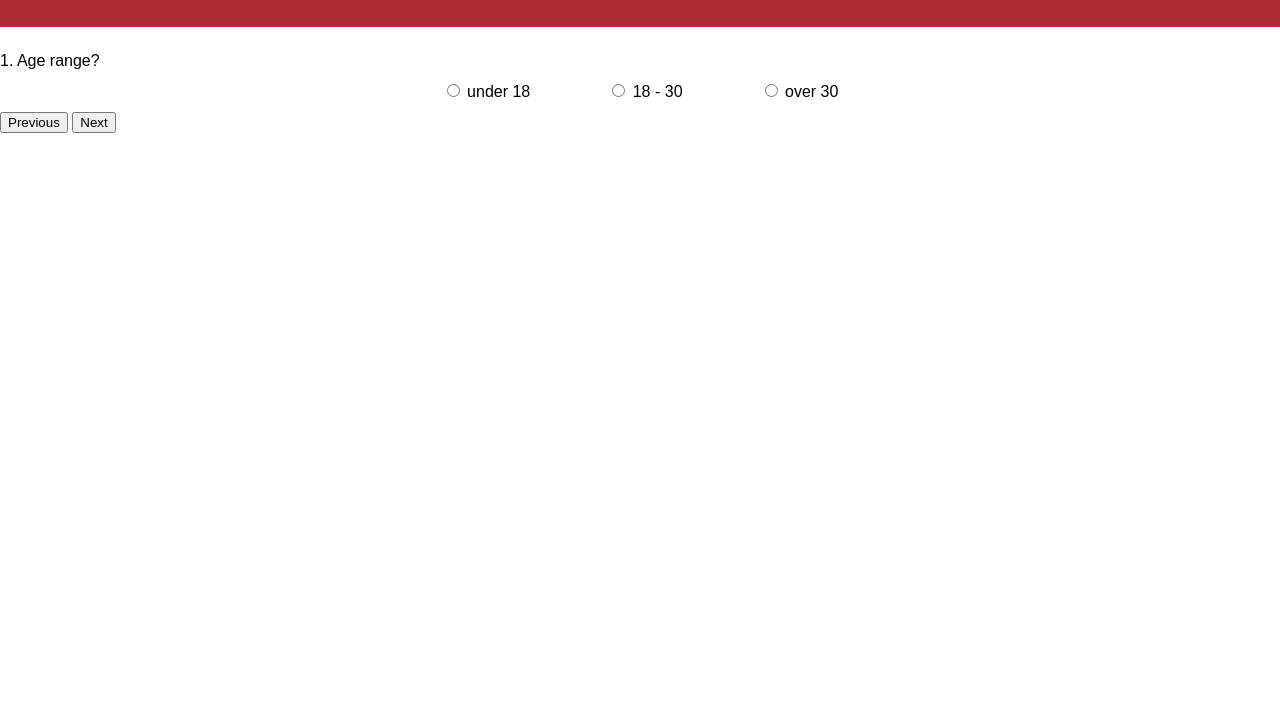
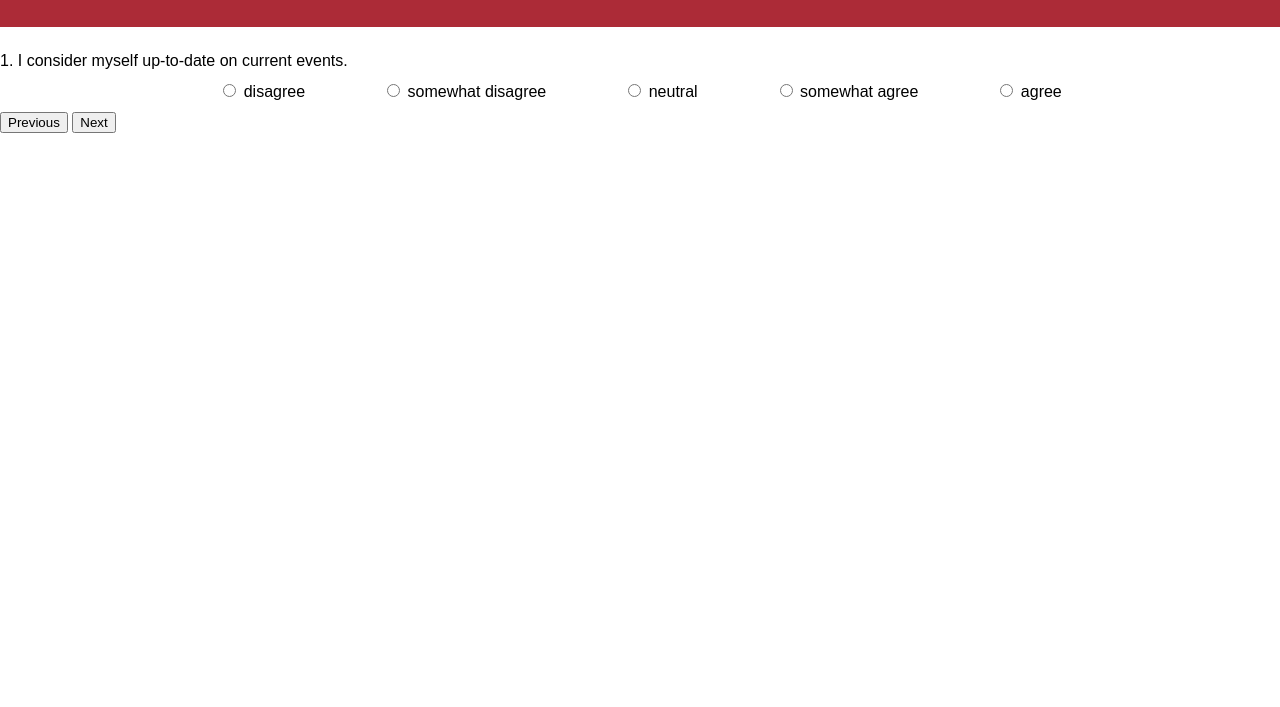
Before and after one commit to Tdonnelly20/Hack-WPI2022, a plain HTML site: page index2.html in a window 1280 px wide. Shown: the part 93-800 px from the top of the page. Drawn offline with Linux system fonts and the light colour scheme.

Commit message:
5 option fix

```diff
--- a/index2.html
+++ b/index2.html
@@ -24,6 +24,14 @@
             <input type="radio" name="option" value="3" />
             <span class="option3"></span>
         </label></td>
+        <td><label class="option">
+            <input type="radio" name="option" value="4" />
+            <span class="option4"></span>
+        </label></td>
+        <td><label class="option">
+            <input type="radio" name="option" value="5" />
+            <span class="option5"></span>
+        </label></td>
         </tr>
         </table>
         <!-- Buttons -->
--- a/script.js
+++ b/script.js
@@ -1,70 +1,94 @@
 const questions = [
     {
-    "question": "Age range?",
-    "answer1": "under 18",
+    "question": "I consider myself up-to-date on current events.",
+    "answer1": "disagree",
     "answer1Total": "1",
-    "answer2": "18 - 30",
+    "answer2": "somewhat disagree",
     "answer2Total": "2",
-    "answer3": "over 30",
-    "answer3Total": "3"
+    "answer3": "neutral",
+    "answer3Total": "3",
+    "answer4": "somewhat agree",
+    "answer4Total": "2",
+    "answer5": "agree",
+    "answer5Total": "2",
     },
     {
-    "question": "I am very imaginative.",
-    "answer1": "Agree",
+        "question": "I consider myself up-to-date on current events.",
+        "answer1": "disagree",
         "answer1Total": "1",
-    "answer2": "Neutral",
+        "answer2": "somewhat disagree",
         "answer2Total": "2",
-    "answer3": "Disagree",
-    "answer3Total": "3"
+        "answer3": "neutral",
+        "answer3Total": "3",
+        "answer4": "somewhat agree",
+        "answer4Total": "2",
+        "answer5": "agree",
+        "answer5Total": "2",
     },
     {
-    "question":
-        "Select in which order you would value these \"Money, Love & Career",
-    "answer1": "Love, Career, Money",
+        "question": "I consider myself up-to-date on current events.",
+        "answer1": "disagree",
         "answer1Total": "1",
-    "answer2": "Money, Career, Love",
-    "answer2Total": "3",
-    "answer3": "Career, Love, Money",
-    "answer3Total": "2"
+        "answer2": "somewhat disagree",
+        "answer2Total": "2",
+        "answer3": "neutral",
+        "answer3Total": "3",
+        "answer4": "somewhat agree",
+        "answer4Total": "2",
+        "answer5": "agree",
+        "answer5Total": "2",
     },
     {
-    "question": "Best Sentence to describe you?",
-    "answer1": "You feel superior to other people.",
-    "answer1Total": "3",
-    "answer2": "You consider yourself more practical than creative.",
+        "question": "I consider myself up-to-date on current events.",
+        "answer1": "disagree",
+        "answer1Total": "1",
+        "answer2": "somewhat disagree",
         "answer2Total": "2",
-    "answer3":
-        "Winning a debate matters less to you than making sure no one gets upset.",
-    "answer3Total": "1"
+        "answer3": "neutral",
+        "answer3Total": "3",
+        "answer4": "somewhat agree",
+        "answer4Total": "2",
+        "answer5": "agree",
+        "answer5Total": "2",
     },
     {
-    "question": "Which best describes your relationship with food",
-    "answer1": "You tend to over-eat when you have company.",
+        "question": "I consider myself up-to-date on current events.",
+        "answer1": "disagree",
         "answer1Total": "1",
-    "answer2": "You tend to eat snacks secretly.",
+        "answer2": "somewhat disagree",
         "answer2Total": "2",
-    "answer3": "You prepare food and don\’t even look at the recipe.",
-    "answer3Total": "3"
+        "answer3": "neutral",
+        "answer3Total": "3",
+        "answer4": "somewhat agree",
+        "answer4Total": "2",
+        "answer5": "agree",
+        "answer5Total": "2",
     },
     {
-    "question":
-        "You make plans with a friend and they cancel on you, what do you do?",
-    "answer1":
-        "Say \"whatever\" and plan a night that'll be GREAT so they don't cancel again.",
-    "answer1Total": "3",
-    "answer2": "Feel hurt because you were looking forward to tonight.",
+        "question": "I consider myself up-to-date on current events.",
+        "answer1": "disagree",
+        "answer1Total": "1",
+        "answer2": "somewhat disagree",
         "answer2Total": "2",
-    "answer3": "No problem, you kinda wanted to stay home anyway.",
-    "answer3Total": "1"
+        "answer3": "neutral",
+        "answer3Total": "3",
+        "answer4": "somewhat agree",
+        "answer4Total": "2",
+        "answer5": "agree",
+        "answer5Total": "2",
     },
     {
-    "question": "Which of the following colours do you like most?",
-    "answer1": "Black",
+        "question": "I consider myself up-to-date on current events.",
+        "answer1": "disagree",
         "answer1Total": "1",
-    "answer2": "Yellow or light blue",
+        "answer2": "somewhat disagree",
         "answer2Total": "2",
-    "answer3": "Red or orange",
-    "answer3Total": "3"
+        "answer3": "neutral",
+        "answer3Total": "3",
+        "answer4": "somewhat agree",
+        "answer4Total": "2",
+        "answer5": "agree",
+        "answer5Total": "2",
     }
 ]
 
@@ -72,13 +96,15 @@ const questions = [
 let currentQuestion = 0;
 let score = [];
 let selectedAnswersData = [];
-const totalQuestions =questions.length;
+const totalQuestions = questions.length;
 
 const container = document.querySelector('.quiz-container');
 const questionEl = document.querySelector('.question');
 const option1 = document.querySelector('.option1');
 const option2 = document.querySelector('.option2');
 const option3 = document.querySelector('.option3');
+const option4 = document.querySelector('.option4');
+const option5 = document.querySelector('.option5');
 const nextButton = document.querySelector('.next');
 const previousButton = document.querySelector('.previous');
 const restartButton = document.querySelector('.restart');
@@ -91,14 +117,20 @@ function generateQuestions (index) {
     const option1Total = questions[index].answer1Total;
     const option2Total = questions[index].answer2Total;
     const option3Total = questions[index].answer3Total;
+    const option4Total = questions[index].answer4Total;
+    const option5Total = questions[index].answer5Total;
     //Populate html elements
     questionEl.innerHTML = `${index + 1}. ${question.question}`
     option1.setAttribute('data-total', `${option1Total}`);
     option2.setAttribute('data-total', `${option2Total}`);
     option3.setAttribute('data-total', `${option3Total}`);
+    option4.setAttribute('data-total', `${option4Total}`);
+    option5.setAttribute('data-total', `${option5Total}`);
     option1.innerHTML = `${question.answer1}`
     option2.innerHTML = `${question.answer2}`
     option3.innerHTML = `${question.answer3}`
+    option4.innerHTML = `${question.answer4}`
+    option5.innerHTML = `${question.answer5}`
 }
 
 
```
Lines whose indentation alone changed are shown as unchanged.
